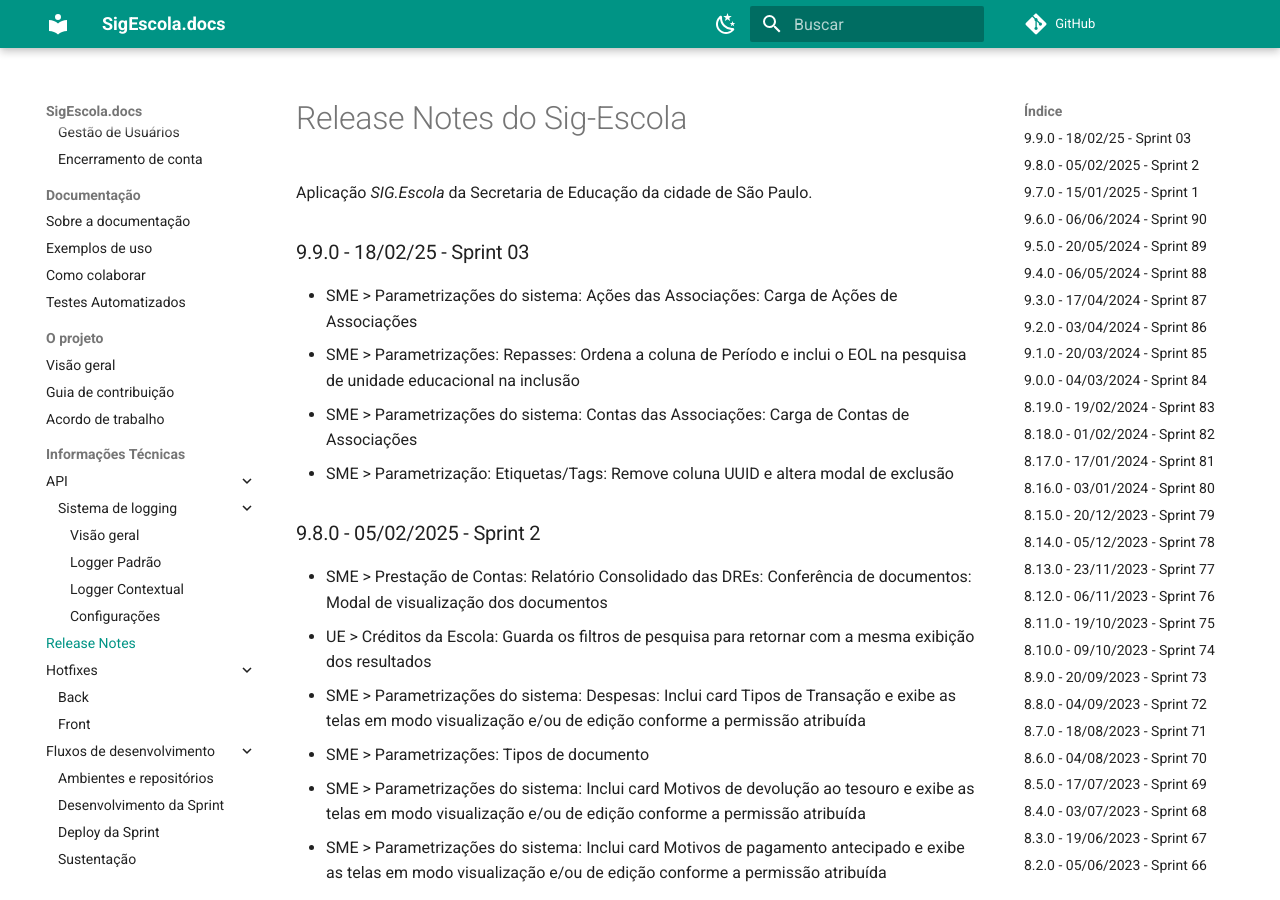
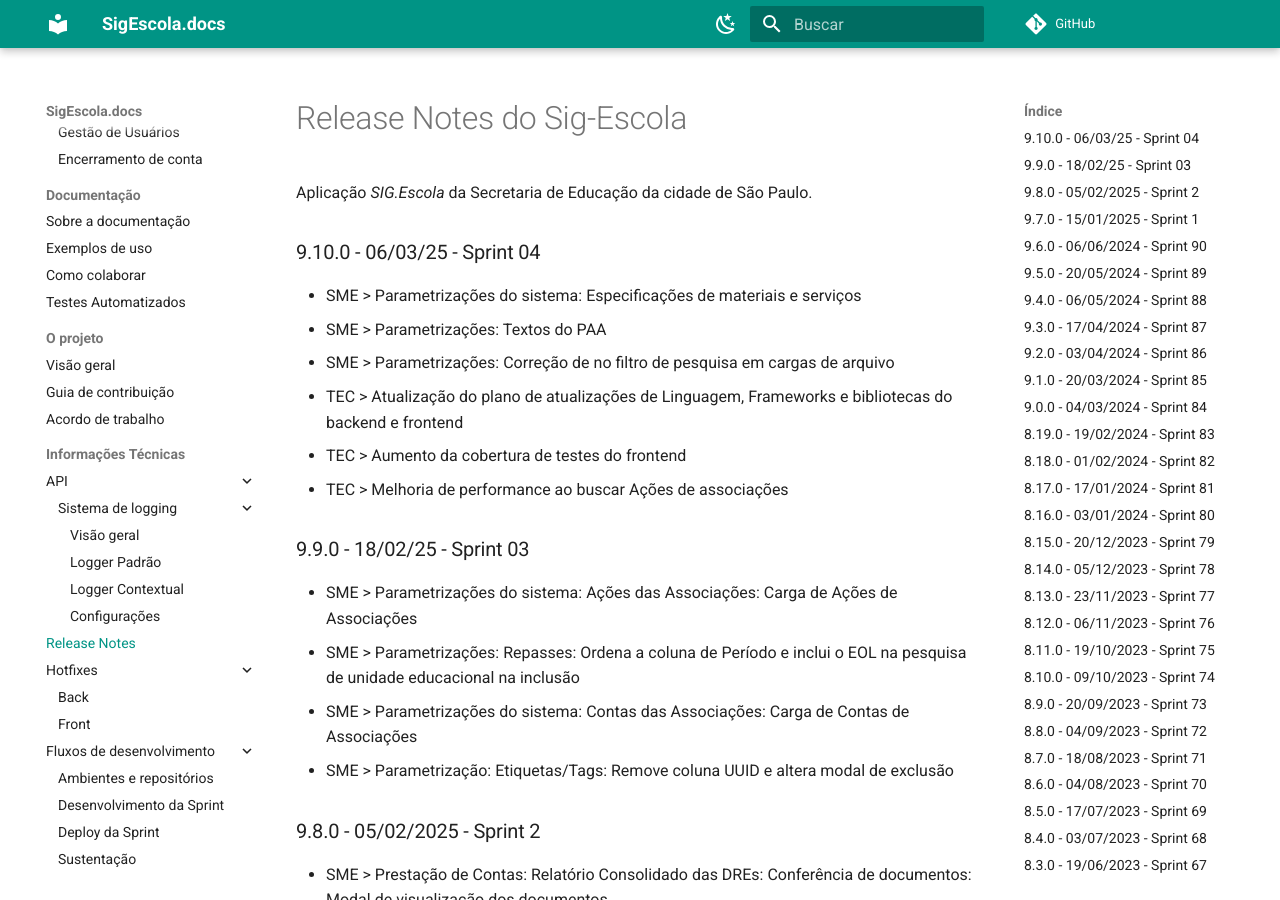
Before and after one commit to prefeiturasp/SME-PTRF-Docs, an MkDocs documentation site: the page built from docs/projeto/release_notes.md, in a window 1280 px wide and 900 px high. Built offline with MkDocs 1.6.1 and Material for MkDocs 9.7.7, drawn with Linux system fonts in a browser that asks for light colours; comment, search, counter and statistics services are not loaded.

Commit message:
Atualização do release_notes.md da sprint 04

```diff
--- a/docs/projeto/release_notes.md
+++ b/docs/projeto/release_notes.md
@@ -1,6 +1,15 @@
 # Release Notes do Sig-Escola
 
 Aplicação *SIG.Escola* da Secretaria de Educação da cidade de São Paulo.
+
+### 9.10.0 - 06/03/25 -  Sprint 04
+
+* SME > Parametrizações do sistema: Especificações de materiais e serviços
+* SME > Parametrizações: Textos do PAA
+* SME > Parametrizações: Correção de no filtro de pesquisa em cargas de arquivo
+* TEC > Atualização do plano de atualizações de Linguagem, Frameworks e bibliotecas do backend e frontend
+* TEC > Aumento da cobertura de testes do frontend
+* TEC > Melhoria de performance ao buscar Ações de associações
 
 ### 9.9.0 - 18/02/25 -  Sprint 03
 
```
